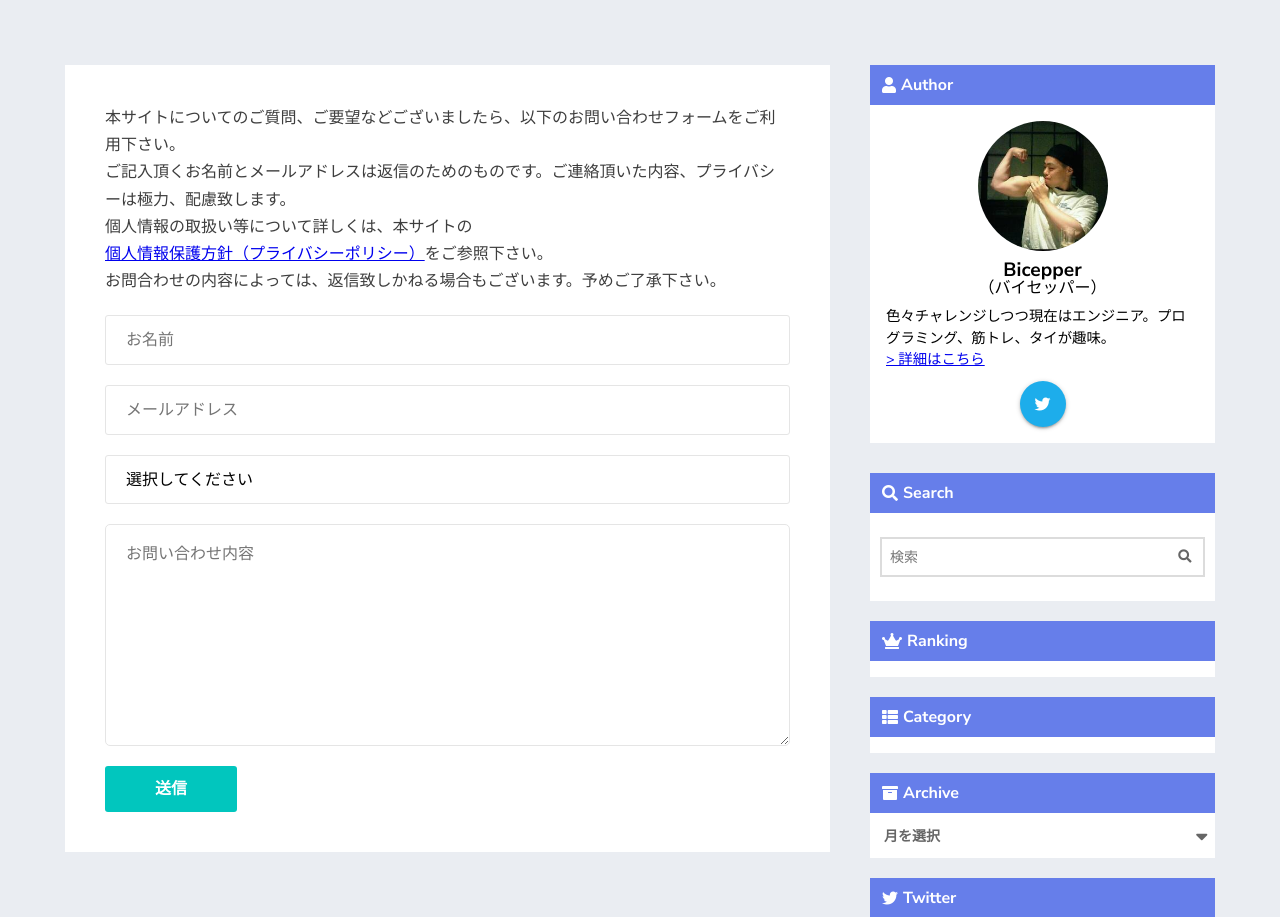
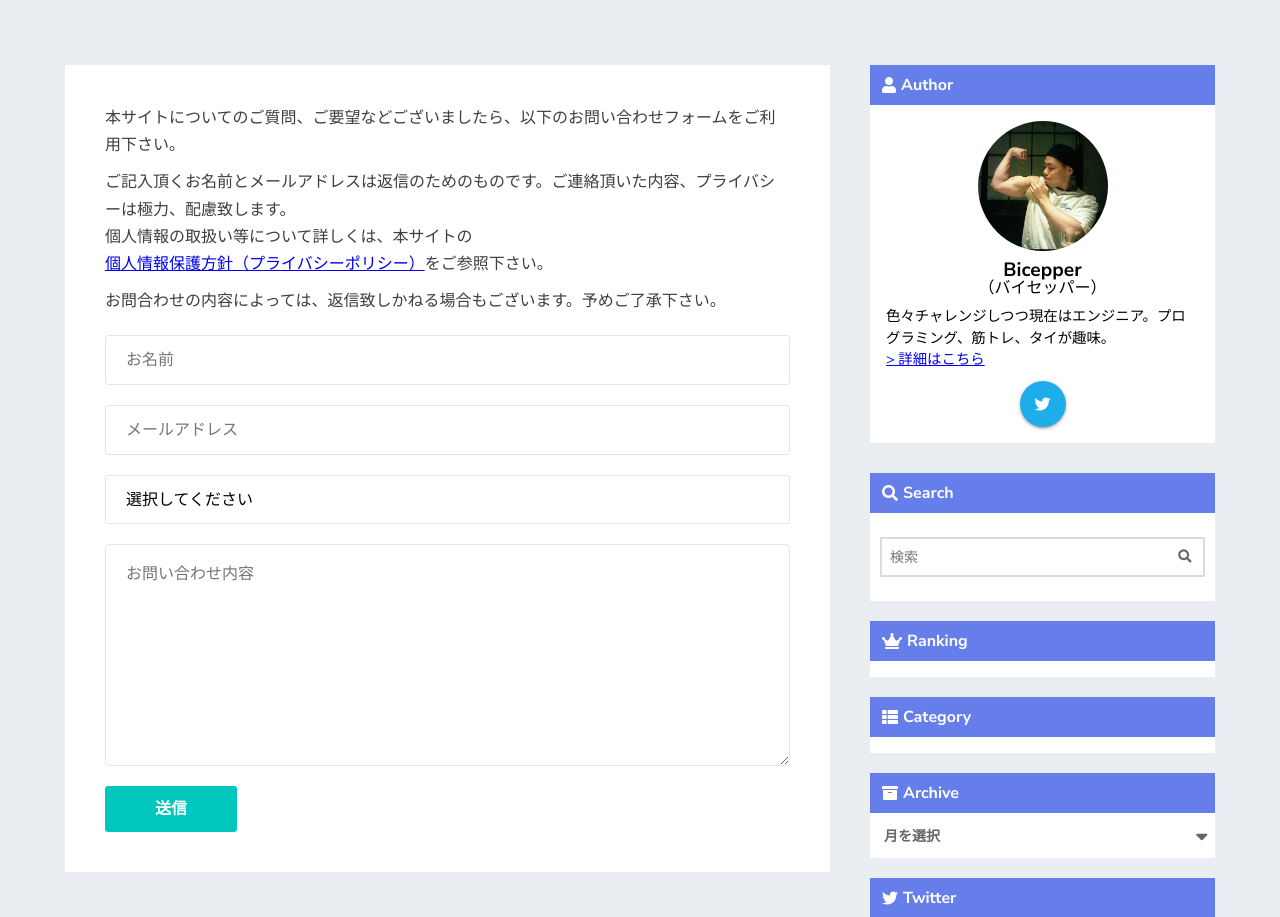
Before and after one commit to Bicepper/bicepper_blog, a Django app: page /contact in a window 1280 px wide. Shown: the part 70-987 px from the top of the page. Run offline with Django 3.2, Linux system fonts and the light colour scheme; data that the repository does not hold is empty; parts of the project's set-up code (start-up, migrations or seed data) failed here and were passed over; some libraries are stand-ins or nearby versions.

Commit message:
Fixed css

```diff
--- a/templates/contact/contact.html
+++ b/templates/contact/contact.html
@@ -13,8 +13,8 @@
         <article class="content-overwrap">
             <div class="content-innerwrap-equal">
                 <p class="normal-lineheight">本サイトについてのご質問、ご要望などございましたら、以下のお問い合わせフォームをご利用下さい。</p>
-                <p class="normal-lineheight">ご記入頂くお名前とメールアドレスは返信のためのものです。ご連絡頂いた内容、プライバシーは極力、配慮致します。<br>個人情報の取扱い等について詳しくは、本サイトの<a href="https://bicepper.com/privacy">個人情報保護方針（プライバシーポリシー）</a>をご参照下さい。</p>
-                <p class="normal-lineheight">お問合わせの内容によっては、返信致しかねる場合もございます。予めご了承下さい。</p>
+                <p class="normal-lineheight m-t-10">ご記入頂くお名前とメールアドレスは返信のためのものです。ご連絡頂いた内容、プライバシーは極力、配慮致します。<br>個人情報の取扱い等について詳しくは、本サイトの<a href="https://bicepper.com/privacy">個人情報保護方針（プライバシーポリシー）</a>をご参照下さい。</p>
+                <p class="normal-lineheight m-t-10">お問合わせの内容によっては、返信致しかねる場合もございます。予めご了承下さい。</p>
                 <form method="POST" id="contact_form" class="m-t-20">
                     {% csrf_token %}
                     {{ form.as_p }}
```
